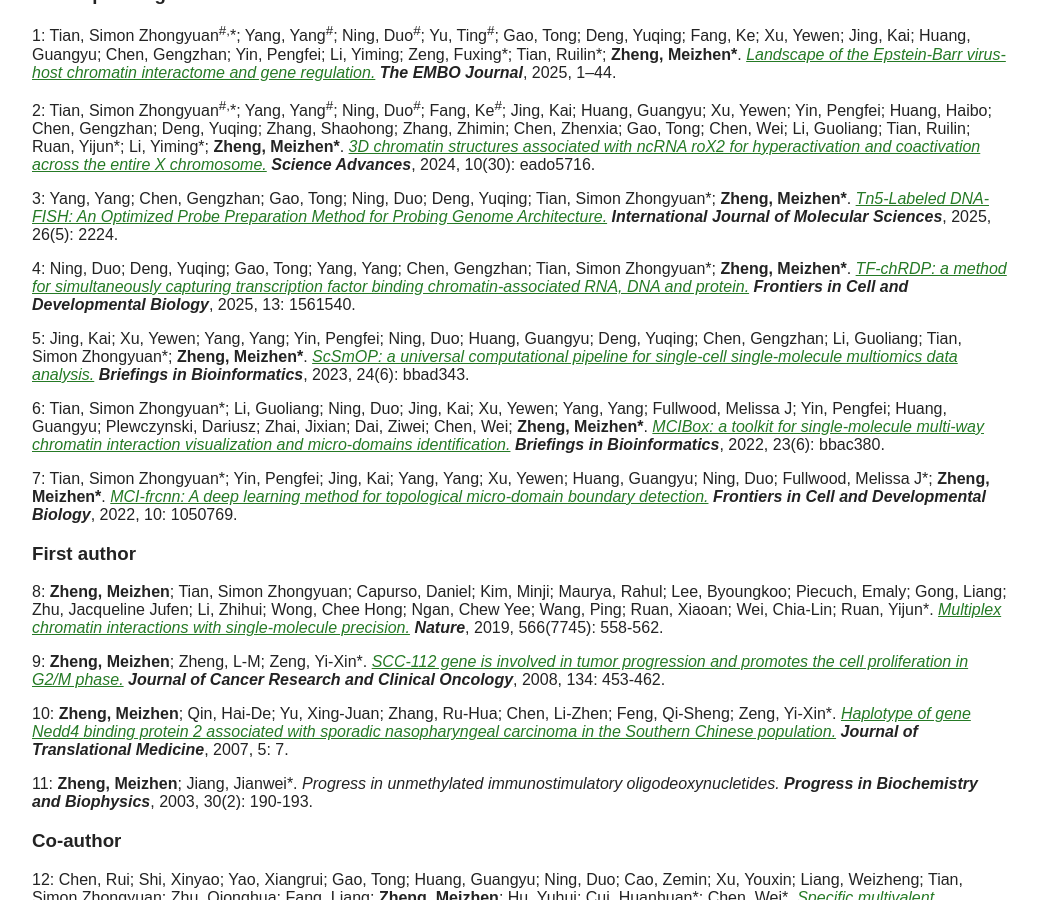
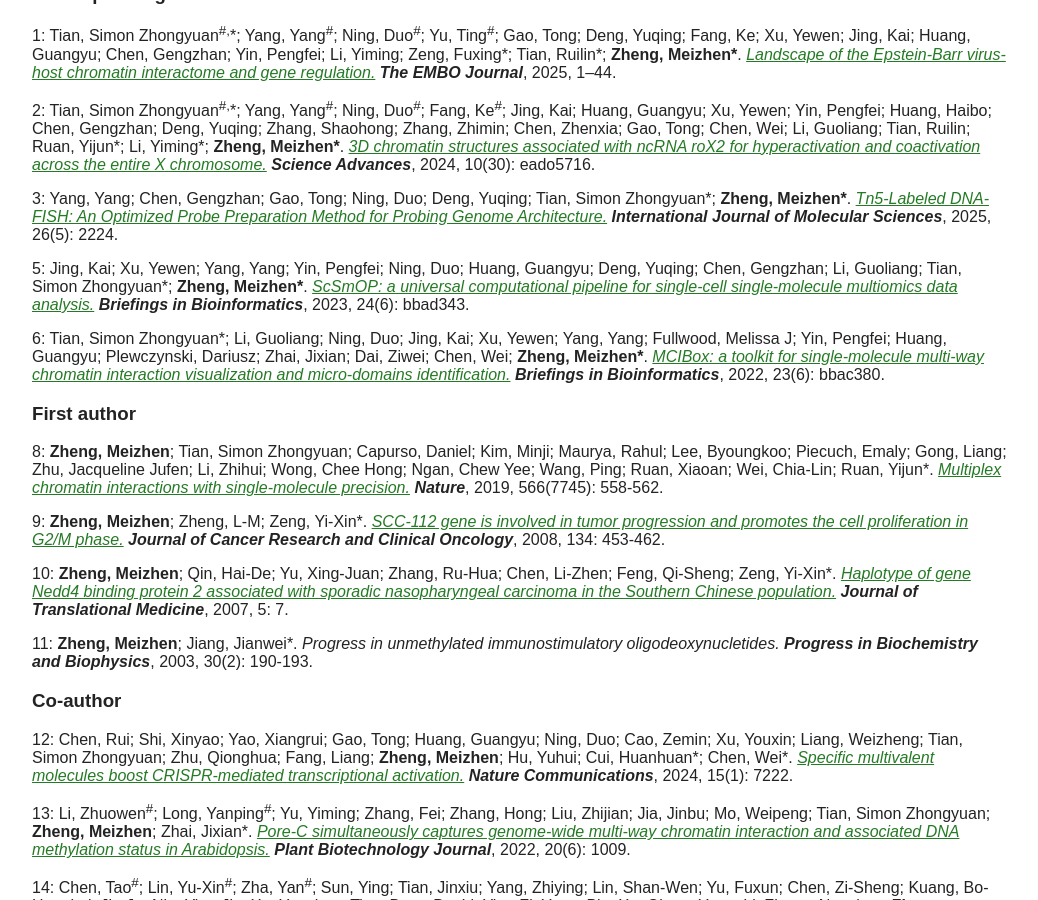
Before and after one commit to ZhengmzLab/zhengmzlab.github.io, a Jekyll site: the page built from publications.md, in a window 1280 px wide and 900 px high, scrolled down 354 px. Shown: the whole window, without its empty margins (120-1158 px from the left). Built offline with Jekyll 4.4.1, drawn with Linux system fonts in a browser that asks for light colours; comment, search, counter and statistics services are not loaded.

Commit message:
Update publications.md

```diff
--- a/publications.md
+++ b/publications.md
@@ -15,13 +15,9 @@ Dr. Zheng has published over 20 peer-reviewed journal articles, including signif
 
 3: Yang, Yang; Chen, Gengzhan; Gao, Tong; Ning, Duo; Deng, Yuqing; Tian, Simon Zhongyuan\*; **Zheng, Meizhen\***. [*Tn5-Labeled DNA-FISH: An Optimized Probe Preparation Method for Probing Genome Architecture.*](https://www.mdpi.com/1422-0067/26/5/2224) **_International Journal of Molecular Sciences_**, 2025, 26(5): 2224.
 
-4: Ning, Duo; Deng, Yuqing; Gao, Tong; Yang, Yang; Chen, Gengzhan; Tian, Simon Zhongyuan\*; **Zheng, Meizhen\***. [*TF-chRDP: a method for simultaneously capturing transcription factor binding chromatin-associated RNA, DNA and protein.*](https://www.frontiersin.org/journals/cell-and-developmental-biology/articles/10.3389/fcell.2025.1561540/full) **_Frontiers in Cell and Developmental Biology_**, 2025, 13: 1561540.
-
 5: Jing, Kai; Xu, Yewen; Yang, Yang; Yin, Pengfei; Ning, Duo; Huang, Guangyu; Deng, Yuqing; Chen, Gengzhan; Li, Guoliang; Tian, Simon Zhongyuan\*; **Zheng, Meizhen\***. [*ScSmOP: a universal computational pipeline for single-cell single-molecule multiomics data analysis.*](https://academic.oup.com/bib/article/doi/10.1093/bib/bbad343/7287425) **_Briefings in Bioinformatics_**, 2023, 24(6): bbad343.
 
 6: Tian, Simon Zhongyuan\*; Li, Guoliang; Ning, Duo; Jing, Kai; Xu, Yewen; Yang, Yang; Fullwood, Melissa J; Yin, Pengfei; Huang, Guangyu; Plewczynski, Dariusz; Zhai, Jixian; Dai, Ziwei; Chen, Wei; **Zheng, Meizhen\***. [*MCIBox: a toolkit for single-molecule multi-way chromatin interaction visualization and micro-domains identification.*](https://doi.org/10.1093/bib/bbac380) **_Briefings in Bioinformatics_**, 2022, 23(6): bbac380.
-
-7: Tian, Simon Zhongyuan\*; Yin, Pengfei; Jing, Kai; Yang, Yang; Xu, Yewen; Huang, Guangyu; Ning, Duo; Fullwood, Melissa J\*; **Zheng, Meizhen\***. [*MCI-frcnn: A deep learning method for topological micro-domain boundary detection.*](https://www.frontiersin.org/journals/cell-and-developmental-biology/articles/10.3389/fcell.2022.1050769/full) **_Frontiers in Cell and Developmental Biology_**, 2022, 10: 1050769.
 
 ### First author
 
```
